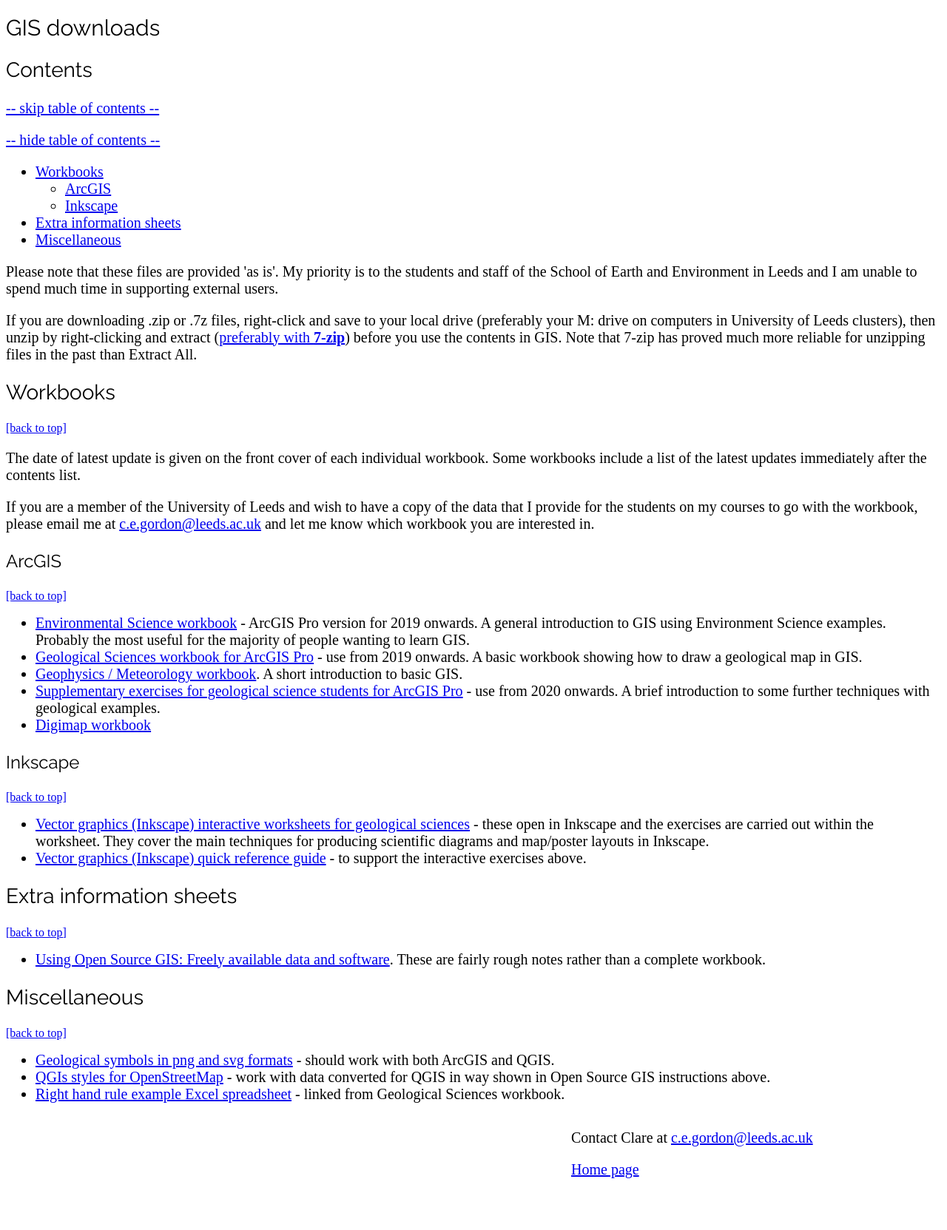
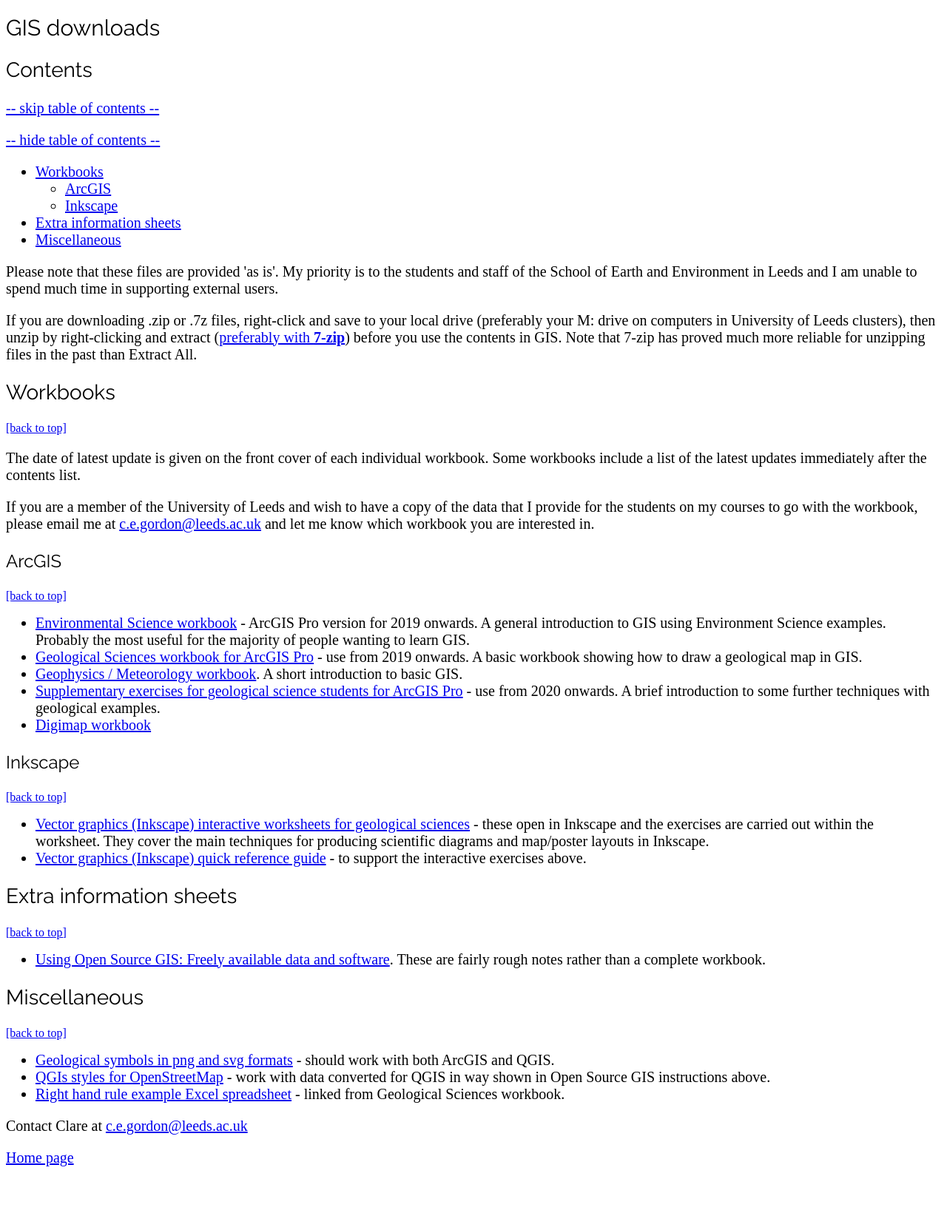
Before and after one commit to cgordon-gis/cgordon-gis.github.io, a Jekyll site: the page downloads.htm, which Jekyll copies as it is, in a window 1280 px wide. Shown: the whole page at 74% size. Built offline with Jekyll 4.4.1, drawn with Linux system fonts in a browser that asks for light colours; some web fonts are replaced; after the commit the page ends 1597 px from its top, so only the background shows below that.

Commit message:
css remove section formatting

```diff
--- a/css/styles.css
+++ b/css/styles.css
@@ -31,9 +31,9 @@
 }
 
 section {
-  width:500px;
-  float:right;
-  padding-bottom:50px;
+  /* width:500px; */
+  /* float:right; */
+  /* padding-bottom:50px; */
 }
 
 footer {
```
Also changed, not shown: 1 other file.
